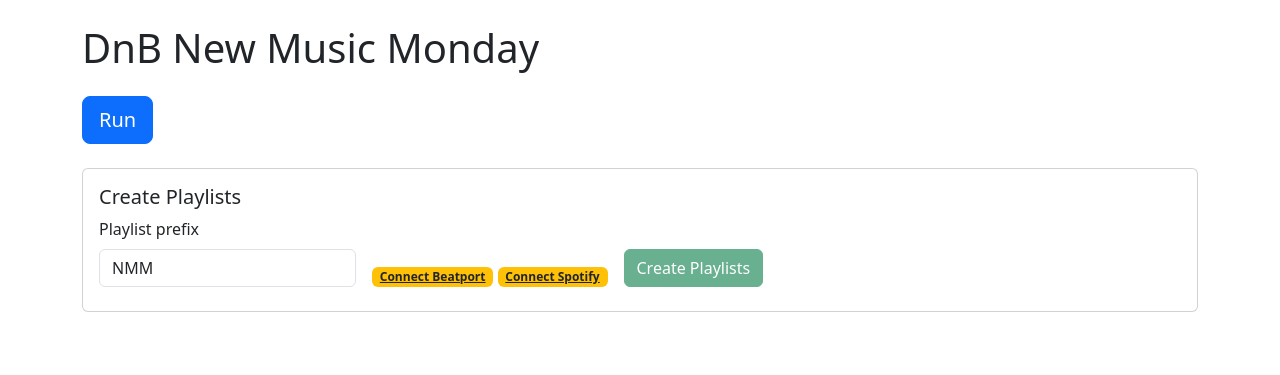
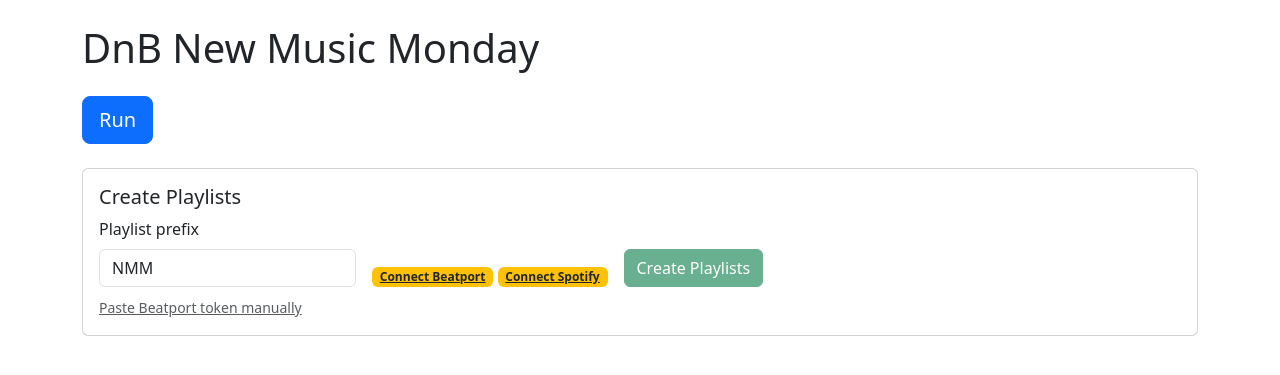
Before and after one commit to phevans/claude-reddit-scraper, a Flask app: page / in a window 1280 px wide. Shown: the top 375 px of the page. Run offline with Flask 3, Linux system fonts and the light colour scheme.

Commit message:
Add manual Beatport token paste UI
Workaround for Beatport OAuth limitation: the public client_id we
have doesn't support authorization_code grant, so we can't get a
token via the proper flow. Allow the user to paste a Bearer token
they've grabbed from an api.beatport.com request in DevTools.

Co-Authored-By: Claude Opus 4.6 <noreply@anthropic.com>

```diff
--- a/app.py
+++ b/app.py
@@ -410,6 +410,37 @@ def beatport_store_token():
         return jsonify({"error": str(e)}), 500
 
 
+@app.route("/beatport/paste-token", methods=["POST"])
+def beatport_paste_token():
+    """Manually paste a Beatport access token (or refresh token) into the app.
+
+    Accepts JSON with at least one of:
+      - access_token: a Bearer token to use for API calls
+      - refresh_token: a token to use to obtain new access tokens
+    Optional fields: expires_in (seconds), expires_at (unix epoch), token_type, scope
+    """
+    import time as _time
+    import beatport_playlist as bp
+    data = request.get_json() or {}
+    if not data.get("access_token") and not data.get("refresh_token"):
+        return jsonify({"error": "Need access_token or refresh_token"}), 400
+    token_data = dict(data)
+    if "expires_at" not in token_data:
+        if "expires_in" in token_data:
+            token_data["expires_at"] = _time.time() + int(token_data["expires_in"])
+        elif token_data.get("access_token"):
+            # Default: assume Beatport's typical 10-minute access token
+            token_data["expires_at"] = _time.time() + 600
+        else:
+            token_data["expires_at"] = 0  # access token unknown; rely on refresh
+    token_data.setdefault("token_type", "Bearer")
+    try:
+        bp._save_token(token_data)
+        return jsonify({"success": True})
+    except Exception as e:
+        return jsonify({"error": str(e)}), 500
+
+
 @app.route("/beatport/exchange", methods=["POST"])
 def beatport_exchange():
     """Exchange a Beatport auth code (from postMessage popup) for tokens."""
--- a/templates/index.html
+++ b/templates/index.html
@@ -209,6 +209,23 @@
                         </div>
                     </div>
                     <div id="create-playlists-status" class="mt-2"></div>
+                    <div class="mt-2">
+                        <a href="#" onclick="document.getElementById('paste-token-row').style.display='block'; return false;" class="small text-muted">Paste Beatport token manually</a>
+                    </div>
+                    <div id="paste-token-row" style="display:none;" class="mt-2">
+                        <div class="row g-2 align-items-end">
+                            <div class="col">
+                                <label class="form-label small mb-1">Bearer token (paste from a Beatport API request's Authorization header)</label>
+                                <input type="text" id="paste-token-input" class="form-control form-control-sm" placeholder="eyJ0eXAiOiAi...">
+                            </div>
+                            <div class="col-auto">
+                                <button class="btn btn-sm btn-outline-primary" onclick="pasteBeatportToken()">Save Token</button>
+                            </div>
+                        </div>
+                        <small class="text-muted">
+                            To grab one: open beatport.com (logged in) → DevTools → Network → click any request to <code>api.beatport.com</code> → copy the part after "Bearer " in the Authorization request header.
+                        </small>
+                    </div>
                 </div>
             </div>
         </div>
@@ -706,6 +723,33 @@
         return s.replace(/\+/g, '-').replace(/\//g, '_').replace(/=+$/, '');
     }
 
+    function pasteBeatportToken() {
+        const input = document.getElementById('paste-token-input');
+        const token = (input.value || '').trim();
+        if (!token) {
+            alert('Paste a token first');
+            return;
+        }
+        // Accept either a raw bearer token or a full "Bearer ..." string
+        const access = token.replace(/^Bearer\s+/i, '');
+        fetch('/beatport/paste-token', {
+            method: 'POST',
+            headers: {'Content-Type': 'application/json'},
+            body: JSON.stringify({access_token: access}),
+        })
+        .then(r => r.json())
+        .then(result => {
+            if (result.success) {
+                input.value = '';
+                document.getElementById('paste-token-row').style.display = 'none';
+                checkAuthStatus();
+            } else {
+                alert('Save failed: ' + (result.error || 'Unknown'));
+            }
+        })
+        .catch(err => alert('Error: ' + err));
+    }
+
     function connectBeatport() {
         // Do the full OAuth flow client-side: Beatport ties auth codes to
         // the browser session that initiated authorize, so the token
```
Also changed, not shown: .claude/settings.local.json.
